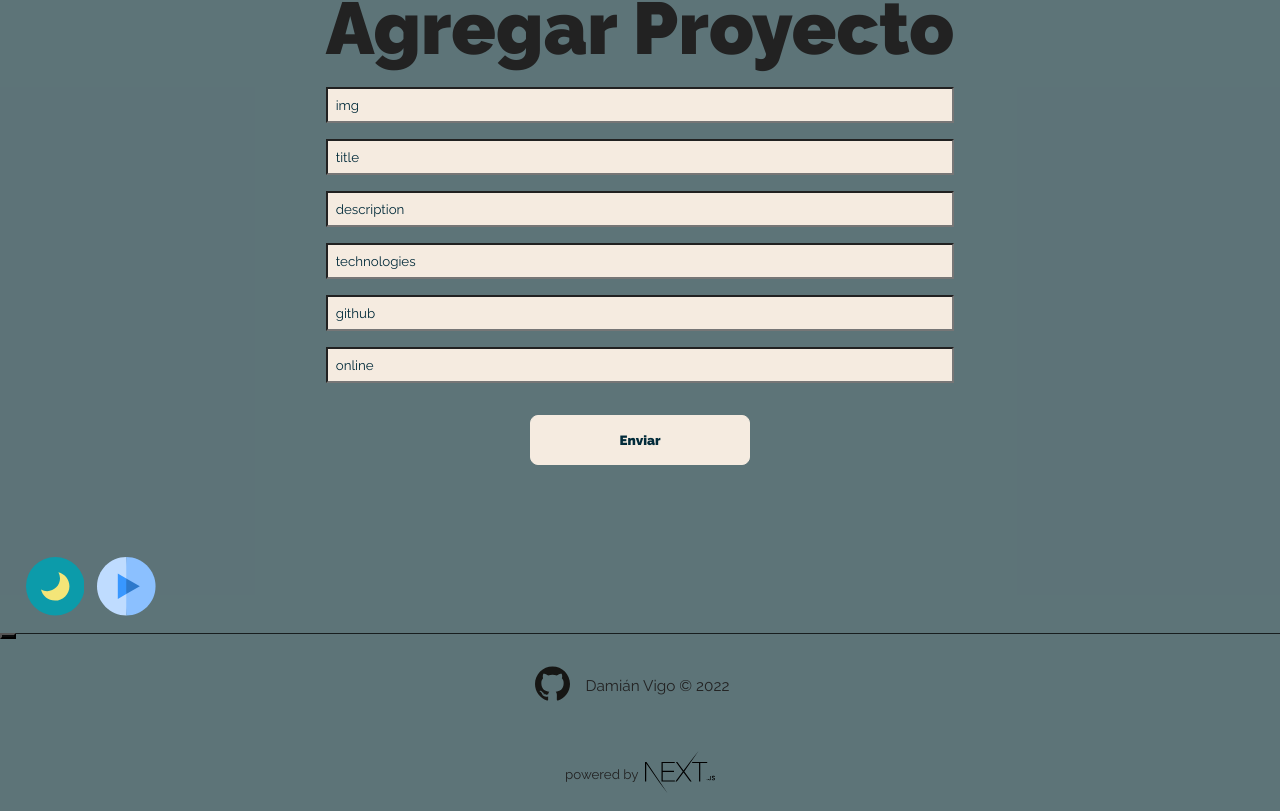
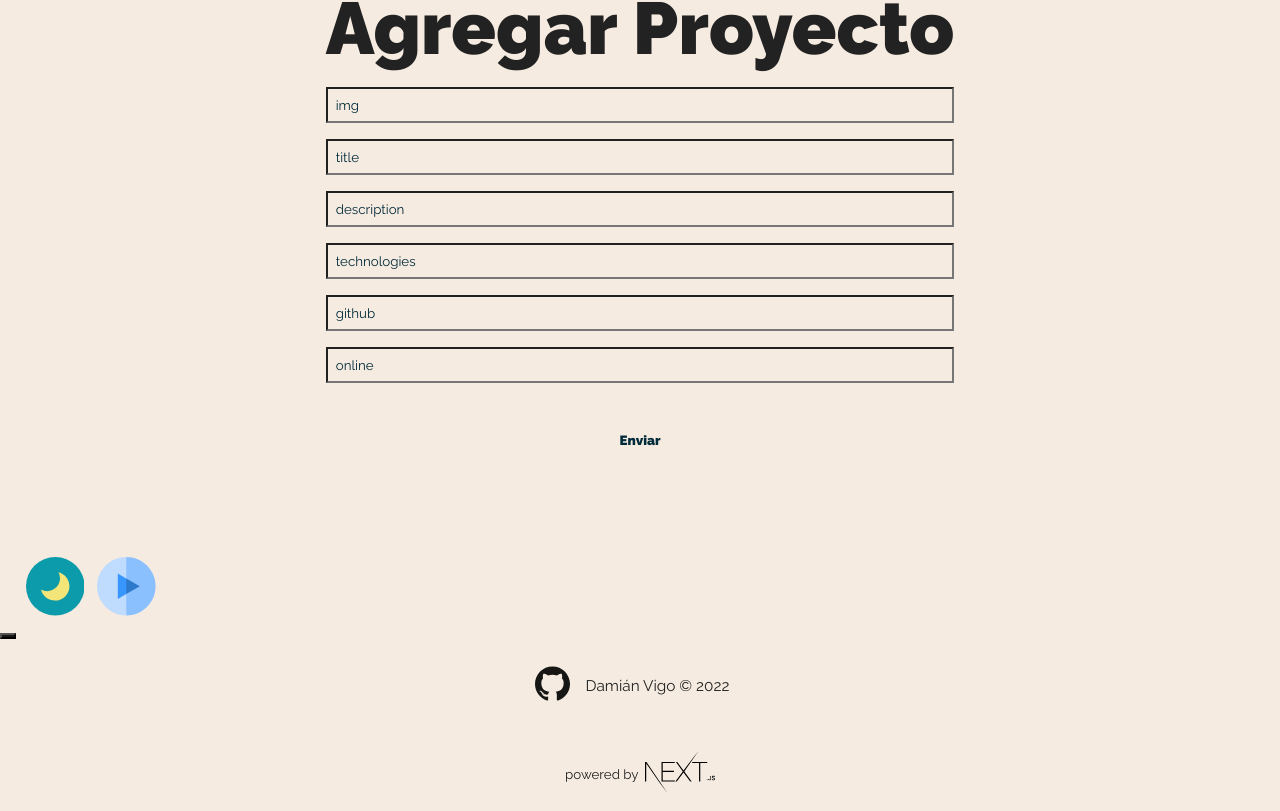
Before and after one commit to damianvigo/damianvigo-website-next, a Next.js app: page /new in a window 1280 px wide. Shown: the part 168-979 px from the top of the page. Built offline with nearby package versions, Linux system fonts and the light colour scheme.

Commit message:
refactor: ui/ux background + footer

```diff
--- a/assets/icon/elements/SvgNext.js
+++ b/assets/icon/elements/SvgNext.js
@@ -7,7 +7,7 @@
     preserveAspectRatio="xMidYMid"
     {...props}
   >
-    <path d="M120.81 80.561h96.568v7.676h-87.716v57.767h82.486v7.675h-82.486v63.423h88.722v7.675H120.81V80.561Zm105.22 0h10.26l45.467 63.423L328.23 80.56 391.441 0l-103.85 150.65 53.515 74.127h-10.663l-48.686-67.462-48.888 67.462h-10.461l53.917-74.128-50.296-70.088Zm118.898 7.676V80.56h110.048v7.676h-50.699v136.54h-8.852V88.237h-50.497ZM0 80.56h11.065l152.58 228.323-63.053-84.107L9.254 91.468l-.402 133.31H0V80.56Zm454.084 134.224c-1.809 0-3.165-1.4-3.165-3.212 0-1.81 1.356-3.212 3.165-3.212 1.83 0 3.165 1.401 3.165 3.212 0 1.811-1.335 3.212-3.165 3.212Zm8.698-8.45h4.737c.064 2.565 1.937 4.29 4.693 4.29 3.079 0 4.823-1.854 4.823-5.325v-21.99h4.823v22.011c0 6.252-3.617 9.853-9.603 9.853-5.62 0-9.473-3.493-9.473-8.84Zm25.384-.28h4.78c.409 2.953 3.294 4.828 7.45 4.828 3.875 0 6.717-2.005 6.717-4.764 0-2.371-1.809-3.794-5.921-4.764l-4.005-.97c-5.62-1.316-8.181-4.032-8.181-8.602 0-5.54 4.521-9.227 11.303-9.227 6.308 0 10.916 3.686 11.196 8.925h-4.694c-.452-2.867-2.95-4.657-6.567-4.657-3.81 0-6.35 1.833-6.35 4.635 0 2.22 1.635 3.493 5.683 4.441l3.423.841c6.373 1.488 9 4.075 9 8.753 0 5.95-4.607 9.68-11.97 9.68-6.89 0-11.52-3.558-11.864-9.12Z" />
+    <path fill="currentColor" d="M120.81 80.561h96.568v7.676h-87.716v57.767h82.486v7.675h-82.486v63.423h88.722v7.675H120.81V80.561Zm105.22 0h10.26l45.467 63.423L328.23 80.56 391.441 0l-103.85 150.65 53.515 74.127h-10.663l-48.686-67.462-48.888 67.462h-10.461l53.917-74.128-50.296-70.088Zm118.898 7.676V80.56h110.048v7.676h-50.699v136.54h-8.852V88.237h-50.497ZM0 80.56h11.065l152.58 228.323-63.053-84.107L9.254 91.468l-.402 133.31H0V80.56Zm454.084 134.224c-1.809 0-3.165-1.4-3.165-3.212 0-1.81 1.356-3.212 3.165-3.212 1.83 0 3.165 1.401 3.165 3.212 0 1.811-1.335 3.212-3.165 3.212Zm8.698-8.45h4.737c.064 2.565 1.937 4.29 4.693 4.29 3.079 0 4.823-1.854 4.823-5.325v-21.99h4.823v22.011c0 6.252-3.617 9.853-9.603 9.853-5.62 0-9.473-3.493-9.473-8.84Zm25.384-.28h4.78c.409 2.953 3.294 4.828 7.45 4.828 3.875 0 6.717-2.005 6.717-4.764 0-2.371-1.809-3.794-5.921-4.764l-4.005-.97c-5.62-1.316-8.181-4.032-8.181-8.602 0-5.54 4.521-9.227 11.303-9.227 6.308 0 10.916 3.686 11.196 8.925h-4.694c-.452-2.867-2.95-4.657-6.567-4.657-3.81 0-6.35 1.833-6.35 4.635 0 2.22 1.635 3.493 5.683 4.441l3.423.841c6.373 1.488 9 4.075 9 8.753 0 5.95-4.607 9.68-11.97 9.68-6.89 0-11.52-3.558-11.864-9.12Z" />
   </svg>
 );
 
--- a/components/Footer.jsx
+++ b/components/Footer.jsx
@@ -41,16 +41,16 @@
 const FooterStyled = styled.footer`
   transition: background-color 0.3s ease-in;
   background-color: ${({ theme }) =>
-    theme === 'dark' ? 'var(--dark-color)' : 'var(--third-color)'};
+    theme === 'dark' ? 'var(--dark-color)' : 'var(--second-color)'};
   /* background-color: var(--third-alpha-color); */
   border-top: thin solid
     ${({ theme }) =>
-      theme === 'dark' ? 'var(--second-color)' : 'var(--black-alpha-color)'};
+      theme === 'dark' ? 'var(--second-color)' : 'var(--second-color)'};
   margin-bottom: var(--header-height);
   div {
     p {
       color: ${({ theme }) =>
-        theme === 'dark' ? 'var(--second-color)' : 'var(--text-color)'};
+        theme === 'dark' ? 'var(--second-color)' : '#222222'};
       text-align: center;
       margin: 0;
       font-size: var(--step--2);
@@ -121,7 +121,8 @@
       width: clamp(40px, 15vw, 70px);
       height: clamp(40px, 15vw, 70px);
       margin-left: 0.4rem;
-      fill: ${({ theme }) => (theme === 'dark' ? 'var(--light-color)' : '')};
+       color: ${({ theme }) => (theme === 'dark' ? 'var(--white-color)' : 'var(--black-color)')};
+       fill: ${({ theme }) => (theme === 'dark' ? 'var(--white-color)' : 'var(--black-color)')};
     }
   }
 `;
--- a/components/Home.jsx
+++ b/components/Home.jsx
@@ -147,7 +147,7 @@
     height: clamp(40px, 15vw, 70px);
 
     &:nth-child(3) {
-      fill: ${({ theme }) => (theme === 'dark' ? 'var(--white-color)' : '')};
+      fill: ${({ theme }) => (theme === 'dark' ? 'var(--white-color)' : 'inherit')};
     }
     &:nth-child(4) {
       fill: ${({ theme }) => (theme === 'dark' ? 'var(--white-color)' : '')};
--- a/components/Video.jsx
+++ b/components/Video.jsx
@@ -24,10 +24,10 @@
   background-color: var(--black-color);
   border-top: thick solid
     ${({ theme }) =>
-      theme === 'dark' ? 'var(--second-color)' : 'var(--dark-color)'};
+      theme === 'dark' ? 'var(--second-color)' : 'var(--second-color)'};
   border-bottom: 4px solid
     ${({ theme }) =>
-      theme === 'dark' ? 'var(--second-color)' : 'var(--dark-color)'};
+      theme === 'dark' ? 'var(--second-color)' : 'var(--second-color)'};
 `;
 
 const VideoStyled = styled.video`
--- a/components/layouts/Layout.jsx
+++ b/components/layouts/Layout.jsx
@@ -80,5 +80,5 @@
 const SectionContainerStyled = styled.section`
   border-bottom: thin solid
     ${({ theme }) =>
-      theme === 'dark' ? 'var(--second-color)' : 'var(--black-alpha-color)'};
+      theme === 'dark' ? 'var(--second-color)' : 'var(--second-color)'};
 `;
--- a/styles/globals.css
+++ b/styles/globals.css
@@ -78,7 +78,7 @@
 }
 
 main {
-  background-color: var(--third-color);
+  background-color: var(--second-color);
 }
 
 h1 {
@@ -170,7 +170,7 @@
 
 tr {
   border-top: 1px solid #c6cbd1;
-  background: var(--third-color);
+  background: var(--second-color);
 }
 
 th,
```
Also changed, not shown: components/Destacados.jsx (+7 -7 lines).
